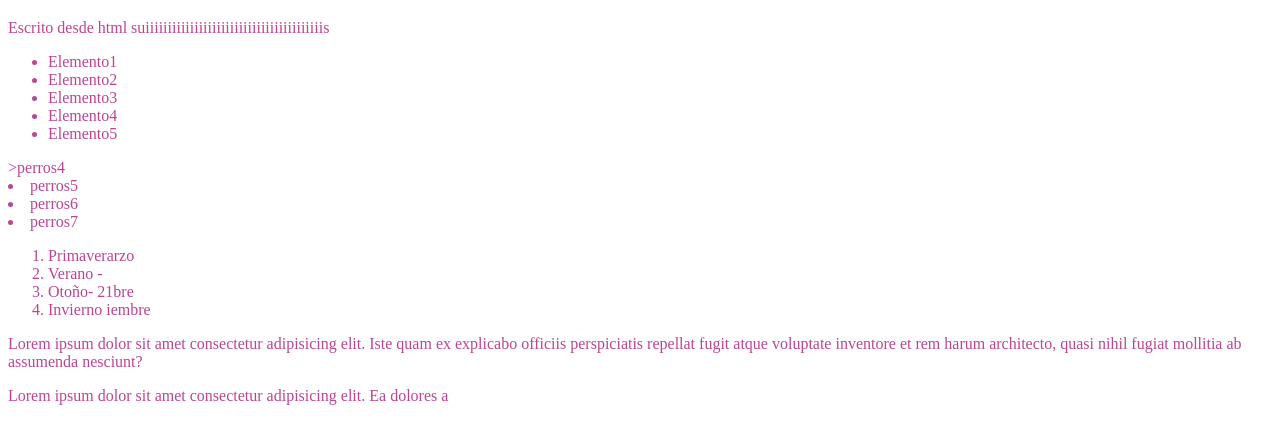
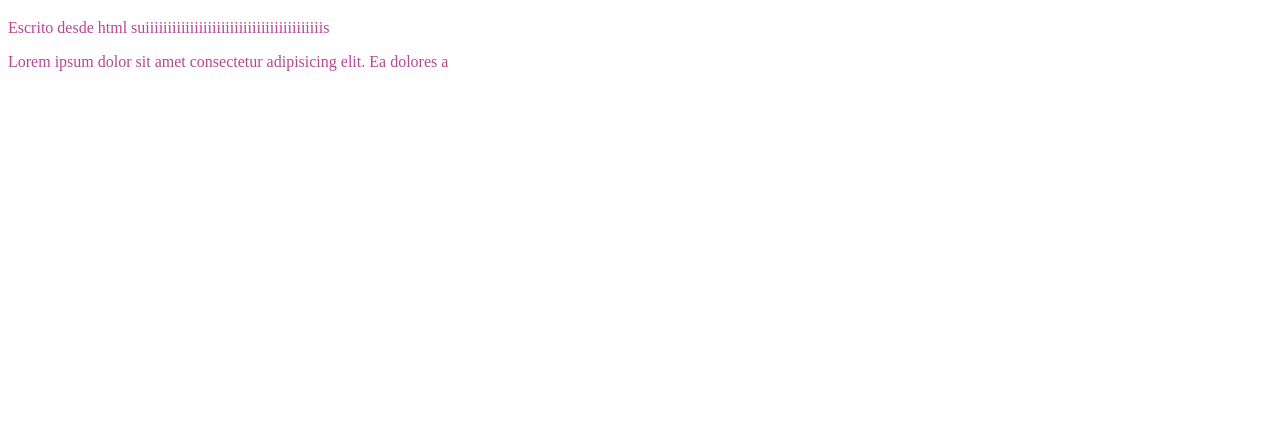
Before and after one commit to A-R-C-A-N-O/Repositori-Jon, a plain HTML site: page index.html in a window 1280 px wide. Shown: the part 61-504 px from the top of the page. Drawn offline with Linux system fonts and the light colour scheme.

Commit message:
Segundo commit desde un fork

```diff
--- a/index.html
+++ b/index.html
@@ -9,29 +9,6 @@
   <body>
     <h1>aprendiendo gti</h1>
     <p>Escrito desde html suiiiiiiiiiiiiiiiiiiiiiiiiiiiiiiiiiiiiiiiis</p>
-    <ul>
-      <li>Elemento1</li>
-      <li>Elemento2</li>
-      <li>Elemento3</li>
-      <li>Elemento4</li>
-      <li>Elemento5</li>
-    </ul>>perros4</li>
-      <li>perros5</li>
-      <li>perros6</li>
-      <li>perros7</li>
-    </ul>
-    <ol>
-      <li>Primaverarzo</li>
-      <li>Verano -</li>
-      <li>Otoño- 21bre</li>
-      <li>Invierno iembre</li>
-    </ol>
-    <p>
-      Lorem ipsum dolor sit amet consectetur adipisicing elit. Iste quam ex
-      explicabo officiis perspiciatis repellat fugit atque voluptate inventore
-      et rem harum architecto, quasi nihil fugiat mollitia ab assumenda
-      nesciunt?
-    </p>
     <p>
       Lorem ipsum dolor sit amet consectetur adipisicing elit. Ea dolores a
     </p>
```
